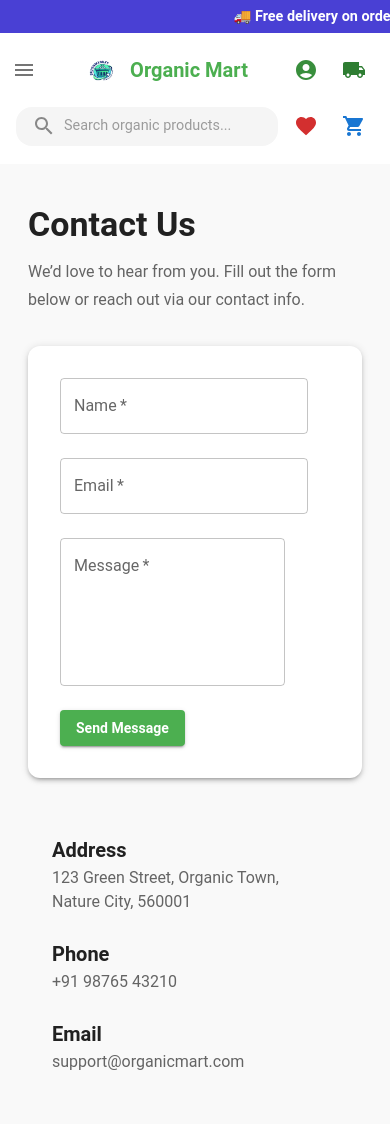
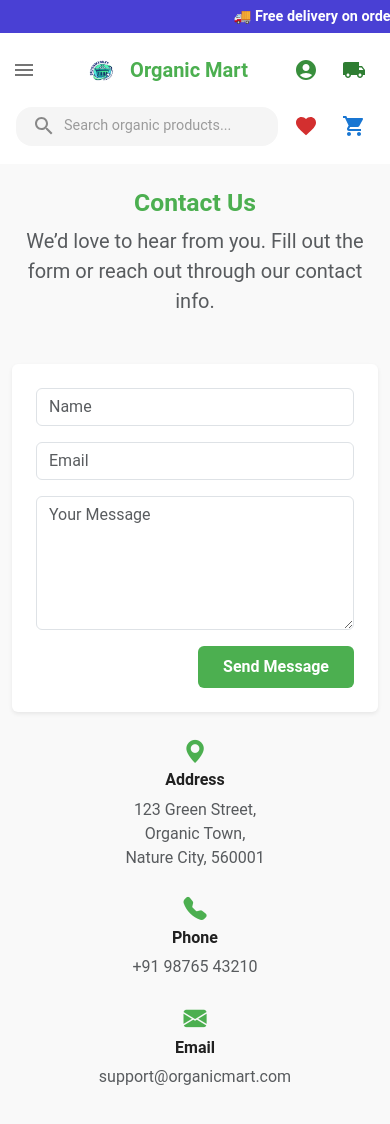
Before and after one commit to MaheswariBaskaran07/catchyfive, a React (Vite) app in the folder catchy-five/: page /contact in a window 390 px wide. Shown: the top 1124 px of the page. Built offline with nearby package versions, Linux system fonts and the light colour scheme.

Commit message:
Redesigned multiple pages for e-commerce app , improved responsiveness and Started development of the Checkout page

```diff
--- a/catchy-five/index.html
+++ b/catchy-five/index.html
@@ -6,7 +6,10 @@
     <meta name="viewport" content="width=device-width, initial-scale=1.0" />
     <title>E-Commerce</title>
     <link href="https://fonts.googleapis.com/css2?family=Poppins:wght@400;500;600&display=swap" rel="stylesheet">
-
+      <link
+  href="https://cdn.jsdelivr.net/npm/bootstrap-icons@1.10.5/font/bootstrap-icons.css"
+  rel="stylesheet"
+/>
   </head>
   <body>
     <div id="root"></div>
--- a/catchy-five/src/pages/AddAddress.tsx
+++ b/catchy-five/src/pages/AddAddress.tsx
@@ -34,40 +34,47 @@ export default function AddAddress() {
         overflow: 'hidden',
       }}
     >
-      {/*  background icons */}
-
+      {/* Top Left Decorative Image - hidden on xs */}
       <Box
         component="img"
         src="/grocery1.jpg"
         alt="groceries"
         sx={{
           position: 'absolute',
-    top: { xs: 10, sm: 30 },
-    left: { xs: 10, sm: 30 },
-    width: { xs: 200, sm: 200 },
-    opacity: 0.9,
+          top: 30,
+          left: 30,
+          width: { sm: 150, md: 180 },
+          display: { xs: 'none', sm: 'block' }, // ✅ hidden on small screens
+          opacity: 0.8,
           zIndex: 0,
-    margin:10,
+          borderRadius: 2,
+          animation: 'fadeIn 1s ease-in-out',
+          '@keyframes fadeIn': {
+            '0%': { opacity: 0 },
+            '100%': { opacity: 0.8 },
+          },
         }}
       />
 
-      {/* 🧺 Bottom Right Decorative Image */}
+      {/* Bottom Right Decorative Image - hidden on xs */}
       <Box
         component="img"
         src="/grocery2.jpg"
         alt="groceries"
         sx={{
           position: 'absolute',
-    bottom: { xs: 10, sm: 30 },
-    right: { xs: 10, sm: 30 },
-    width: { xs: 200, sm: 200 },
-    opacity: 0.9,
+          bottom: 30,
+          right: 30,
+          width: { sm: 150, md: 180 },
+          display: { xs: 'none', sm: 'block' }, // ✅ hidden on small screens
+          opacity: 0.8,
           zIndex: 0,
-    margin: 10,
+          borderRadius: 2,
+          animation: 'fadeIn 1s ease-in-out',
         }}
       />
 
-      {/* Card Container */}
+      {/* Form Card */}
       <Box
         width="100%"
         maxWidth="500px"
@@ -75,6 +82,7 @@ export default function AddAddress() {
         boxShadow={6}
         borderRadius={4}
         p={{ xs: 3, sm: 4 }}
+        mx="auto"
         textAlign="center"
         zIndex={1}
         sx={{
@@ -90,6 +98,7 @@ export default function AddAddress() {
           fontWeight={700}
           mb={1}
           sx={{
+            fontSize: { xs: '1.8rem', sm: '2.2rem' },
             background: 'linear-gradient(to right, #56ab2f, #a8e063)',
             WebkitBackgroundClip: 'text',
             WebkitTextFillColor: 'transparent',
@@ -98,7 +107,14 @@ export default function AddAddress() {
           Add Address
         </Typography>
 
-        <Typography variant="subtitle1" color="text.secondary" mb={3}>
+        <Typography
+          variant="subtitle1"
+          color="text.secondary"
+          mb={3}
+          sx={{
+            fontSize: { xs: '0.9rem', sm: '1rem' },
+          }}
+        >
           Help us deliver your order to the right place 🚚
         </Typography>
 
--- a/catchy-five/src/pages/ContactPage.tsx
+++ b/catchy-five/src/pages/ContactPage.tsx
@@ -1,19 +1,6 @@
 import React, { useState } from 'react';
-import {
-  Box,
-  Grid,
-  Typography,
-  TextField,
-  Button,
-  useTheme,
-  useMediaQuery,
-  Paper,
-} from '@mui/material';
 
 const ContactPage: React.FC = () => {
-  const theme = useTheme();
-  const isSm = useMediaQuery(theme.breakpoints.down('sm'));
-
   const [form, setForm] = useState({
     name: '',
     email: '',
@@ -26,122 +13,109 @@ const ContactPage: React.FC = () => {
 
   const handleSubmit = (e: React.FormEvent) => {
     e.preventDefault();
-    // integrate emailjs or backend API
-    console.log('Form Submitted:', form);
     alert('Thanks for contacting us!');
     setForm({ name: '', email: '', message: '' });
   };
 
   return (
-    <Box sx={{ py: 5, px: 2 }}>
-      <Box className="container">
-        <Typography variant="h4" fontWeight={700} gutterBottom>
-          Contact Us
-        </Typography>
-        <Typography variant="subtitle1" color="text.secondary" mb={4}>
-          We’d love to hear from you. Fill out the form below or reach out via our contact info.
-        </Typography>
+    <div className="container py-4" style={{ maxWidth: '900px' }}>
+      {/* Heading */}
+      <div className="text-center mb-5">
+        <h2 style={{ color: '#4CAF50', fontWeight: 700 }}>Contact Us</h2>
+        <p className="text-muted fs-5">
+          We’d love to hear from you. Fill out the form or reach out through our contact info.
+        </p>
+      </div>
 
-        <Grid container spacing={4}>
       {/* Contact Form */}
-          <Grid item xs={12} md={7}>
-            <Paper elevation={3} sx={{ p: 4, borderRadius: 3 }}>
+      <div className="row justify-content-center mb-4">
+        <div className="col-12">
+          <div className="card shadow-sm border-0 p-4 p-md-4">
             <form onSubmit={handleSubmit}>
-                <Grid container spacing={3}>
-                  <Grid item xs={12} sm={6}>
-                    <TextField
-                      fullWidth
-                      label="Name"
+              <div className="row g-3">
+                <div className="col-md-6">
+                  <input
+                    type="text"
                     name="name"
+                    className="form-control"
+                    placeholder="Name"
                     value={form.name}
                     onChange={handleChange}
                     required
                   />
-                  </Grid>
-                  <Grid item xs={12} sm={6}>
-                    <TextField
-                      fullWidth
-                      label="Email"
+                </div>
+                <div className="col-md-6">
+                  <input
+                    type="email"
                     name="email"
-                      type="email"
+                    className="form-control"
+                    placeholder="Email"
                     value={form.email}
                     onChange={handleChange}
                     required
                   />
-                  </Grid>
-                  <Grid item xs={12}>
-                    <TextField
-                      fullWidth
-                      label="Message"
+                </div>
+                <div className="col-12">
+                  <textarea
                     name="message"
+                    rows={5}
+                    className="form-control"
+                    placeholder="Your Message"
                     value={form.message}
                     onChange={handleChange}
                     required
-                      multiline
-                      rows={5}
-                    />
-                  </Grid>
-                  <Grid item xs={12}>
-                    <Button
-                      variant="contained"
+                  ></textarea>
+                </div>
+                <div className="col-12 text-end">
+                  <button
                     type="submit"
-                      sx={{
-                        bgcolor: '#4CAF50',
-                        fontWeight: 600,
+                    className="btn px-4 py-2 fw-semibold"
+                    style={{
+                      backgroundColor: '#4CAF50',
+                      color: '#fff',
+                      borderRadius: '6px',
                       textTransform: 'none',
-                        '&:hover': { bgcolor: '#388e3c' },
+                      transition: 'background-color 0.3s ease',
+                    }}
+                    onMouseOver={(e) => {
+                      (e.currentTarget as HTMLButtonElement).style.backgroundColor = '#388e3c';
+                    }}
+                    onMouseOut={(e) => {
+                      (e.currentTarget as HTMLButtonElement).style.backgroundColor = '#4CAF50';
                     }}
                   >
                     Send Message
-                    </Button>
-                  </Grid>
-                </Grid>
+                  </button>
+                </div>
+              </div>
             </form>
-            </Paper>
-          </Grid>
+          </div>
+        </div>
+      </div>
 
-          {/* Contact Info */}
-          <Grid item xs={12} md={5}>
-            <Box
-              sx={{
-                display: 'flex',
-                flexDirection: 'column',
-                gap: 3,
-                bgcolor: isSm ? 'transparent' : '#f5f5f5',
-                p: 3,
-                borderRadius: 2,
-                height: '100%',
-              }}
-            >
-              <Box>
-                <Typography variant="h6" fontWeight={600}>
-                  Address
-                </Typography>
-                <Typography color="text.secondary">
-                  123 Green Street, Organic Town,<br />Nature City, 560001
-                </Typography>
-              </Box>
-              <Box>
-                <Typography variant="h6" fontWeight={600}>
-                  Phone
-                </Typography>
-                <Typography color="text.secondary">
-                  +91 98765 43210
-                </Typography>
-              </Box>
-              <Box>
-                <Typography variant="h6" fontWeight={600}>
-                  Email
-                </Typography>
-                <Typography color="text.secondary">
-                  support@organicmart.com
-                </Typography>
-              </Box>
-            </Box>
-          </Grid>
-        </Grid>
-      </Box>
-    </Box>
+      {/* Contact Info Row */}
+      <div className="row text-center">
+        <div className="col-md-4 mb-4 mb-md-0">
+          <i className="bi bi-geo-alt-fill fs-3 mb-2" style={{ color: '#4CAF50' }}></i>
+          <h6 className="fw-bold">Address</h6>
+          <p className="text-muted mb-0">
+            123 Green Street,<br />
+            Organic Town,<br />
+            Nature City, 560001
+          </p>
+        </div>
+        <div className="col-md-4 mb-4 mb-md-0">
+          <i className="bi bi-telephone-fill fs-3 mb-2" style={{ color: '#4CAF50' }}></i>
+          <h6 className="fw-bold">Phone</h6>
+          <p className="text-muted mb-0">+91 98765 43210</p>
+        </div>
+        <div className="col-md-4">
+          <i className="bi bi-envelope-fill fs-3 mb-2" style={{ color: '#4CAF50' }}></i>
+          <h6 className="fw-bold">Email</h6>
+          <p className="text-muted mb-0">support@organicmart.com</p>
+        </div>
+      </div>
+    </div>
   );
 };
 
--- a/catchy-five/src/pages/ShopPage.tsx
+++ b/catchy-five/src/pages/ShopPage.tsx
@@ -1,24 +1,7 @@
 import React, { useState, useEffect } from 'react';
-import {
-  Box,
-  Grid,
-  Typography,
-  Card,
-  CardMedia,
-  CardContent,
-  Button,
-  MenuItem,
-  Select,
-  FormControl,
-  InputLabel,
-  useTheme,
-  useMediaQuery,
-  IconButton,
-} from '@mui/material';
 import { useSearchParams } from 'react-router-dom';
-import ShoppingCartIcon from '@mui/icons-material/ShoppingCart';
-import FavoriteBorderIcon from '@mui/icons-material/FavoriteBorder';
 import { useCartContext } from '../components/CartContext';
+import 'bootstrap/dist/css/bootstrap.min.css';
 
 interface Product {
   id: number;
@@ -29,8 +12,6 @@ interface Product {
 }
 
 const ShopPage: React.FC = () => {
-  const theme = useTheme();
-  const isSm = useMediaQuery(theme.breakpoints.down('sm'));
   const { addToCart, addToWishlist } = useCartContext();
   const [searchParams] = useSearchParams();
   const categoryFilter = searchParams.get('category');
@@ -38,6 +19,8 @@ const ShopPage: React.FC = () => {
   const [sort, setSort] = useState<string>('default');
   const [filteredProducts, setFilteredProducts] = useState<Product[]>([]);
   const [quantities, setQuantities] = useState<{ [id: number]: number }>({});
+  const [hovered, setHovered] = useState<number | null>(null);
+  const [wishlistStatus, setWishlistStatus] = useState<{ [id: number]: boolean }>({});
 
   const products: Product[] = [
     { id: 1, name: 'Tomatoes (1kg)', price: 30, img: '/tomatoes.jpg', category: 'vegetables' },
@@ -69,137 +52,141 @@ const ShopPage: React.FC = () => {
     });
   };
 
+  const handleAddToWishlist = (product: Product) => {
+    addToWishlist(product);
+    setWishlistStatus((prev) => ({ ...prev, [product.id]: true }));
+
+    setTimeout(() => {
+      setWishlistStatus((prev) => ({ ...prev, [product.id]: false }));
+    }, 2000);
+  };
+
   return (
-    <Box sx={{ py: 5, px: { xs: 1, sm: 2, md: 4 } }}>
-      <Box display="flex" justifyContent="space-between" alignItems="center" mb={4} flexWrap="wrap" gap={2}>
-        <Typography variant="h4" fontWeight={700}>
+    <div className="container py-4">
+      <div className="d-flex justify-content-between align-items-center mb-4 flex-wrap gap-2">
+        <h2 className="fw-bold mb-0">
           {categoryFilter
             ? `${categoryFilter.charAt(0).toUpperCase() + categoryFilter.slice(1)} Collection`
             : 'Shop All Products'}
-        </Typography>
+        </h2>
 
-        <FormControl size="small" sx={{ minWidth: 160 }}>
-          <InputLabel>Sort By</InputLabel>
-          <Select value={sort} label="Sort By" onChange={(e) => setSort(e.target.value)}>
-            <MenuItem value="default">Default</MenuItem>
-            <MenuItem value="lowToHigh">Price: Low to High</MenuItem>
-            <MenuItem value="highToLow">Price: High to Low</MenuItem>
-          </Select>
-        </FormControl>
-      </Box>
+        <div>
+          <label className="me-2">Sort By:</label>
+          <select
+            className="form-select form-select-sm d-inline-block"
+            style={{ width: '160px' }}
+            value={sort}
+            onChange={(e) => setSort(e.target.value)}
+          >
+            <option value="default">Default</option>
+            <option value="lowToHigh">Price: Low to High</option>
+            <option value="highToLow">Price: High to Low</option>
+          </select>
+        </div>
+      </div>
 
-      <Grid container spacing={3}>
-        {filteredProducts.map((product) => (
-          <Grid item xs={12} sm={6} md={4} key={product.id}>
-            <Card
-              sx={{
-                height: '100%',
-                display: 'flex',
-                flexDirection: 'column',
-                transition: 'transform 0.2s',
-                '&:hover': { transform: 'scale(1.02)' },
-              }}
-            >
-              <CardMedia
-                component="img"
-                image={product.img}
-                alt={product.name}
-                sx={{
-                  height: 200,
-                  objectFit: 'cover',
-                  width: '100%',
-                }}
-              />
-              <CardContent sx={{ display: 'flex', flexDirection: 'column', justifyContent: 'space-between', flexGrow: 1 }}>
-                <Box>
-                  <Typography variant="subtitle1" fontWeight={600}>
-                    {product.name}
-                  </Typography>
-                  <Typography color="text.secondary" mb={2}>
-                    ₹{product.price}
-                  </Typography>
-                </Box>
+      <div className="row g-4">
+        {filteredProducts.map((product) => {
+          const cartBtnStyle: React.CSSProperties = {
+            backgroundColor: hovered === product.id ? '#388e3c' : '#4CAF50',
+            color: 'white',
+            fontWeight: 600,
+            textTransform: 'none',
+            borderRadius: '10px',
+            padding: '6px 12px',
+            whiteSpace: 'nowrap',
+            border: 'none',
+            transition: 'background-color 0.3s ease',
+            fontSize: '0.875rem',
+          };
 
-                {/* Controls in one row */}
-                <Box
-                  display="flex"
-                  alignItems="center"
-                  justifyContent="space-between"
-                  flexWrap="wrap"
-                  gap={1}
-                  mt={2}
-                >
-                  {/* Quantity */}
-                  <Box display="flex" alignItems="center" gap={1}>
-                    <Button
-                      variant="outlined"
-                      size="small"
-                      onClick={() => handleQuantityChange(product.id, -1)}
-                      sx={{ minWidth: 30, px: 0 }}
+          return (
+            <div className="col-12 col-sm-6 col-md-4 col-lg-3" key={product.id}>
+              <div className="card h-100 shadow-sm position-relative">
+                <img
+                  src={product.img}
+                  alt={product.name}
+                  className="card-img-top"
+                  style={{ height: '180px', objectFit: 'cover' }}
+                />
+                <div className="card-body d-flex flex-column justify-content-between">
+                  <div>
+                    <h6 className="fw-bold">{product.name}</h6>
+                    <p className="text-muted mb-2">₹{product.price}</p>
+                  </div>
+
+                  <div className="d-flex align-items-center justify-content-between flex-wrap gap-1 mt-3">
+                    <div className="d-flex align-items-center gap-2">
+                      <button
+                        className="btn btn-outline-secondary btn-sm"
+                        onClick={() => handleQuantityChange(product.id, -1)}
+                      >
+                        –
+                      </button>
+                      <span>{quantities[product.id] || 1}</span>
+                      <button
+                        className="btn btn-outline-secondary btn-sm"
+                        onClick={() => handleQuantityChange(product.id, 1)}
+                      >
+                        +
+                      </button>
+                    </div>
+
+                    <button
+                      className="btn btn-sm"
+                      onClick={() =>
+                        addToCart({ ...product, quantity: quantities[product.id] || 1 })
+                      }
+                      onMouseEnter={() => setHovered(product.id)}
+                      onMouseLeave={() => setHovered(null)}
+                      style={cartBtnStyle}
                     >
-                      –
-                    </Button>
-                    <Typography>{quantities[product.id] || 1}</Typography>
-                    <Button
-                      variant="outlined"
-                      size="small"
-                      onClick={() => handleQuantityChange(product.id, 1)}
-                      sx={{ minWidth: 30, px: 0 }}
-                    >
-                      +
-                    </Button>
-                  </Box>
+                      Add to Cart
+                    </button>
 
-                  {/* Add to Cart */}
-                  <Button
-                    variant="contained"
-                    onClick={() => addToCart({ ...product, quantity: quantities[product.id] || 1 })}
-                    startIcon={<ShoppingCartIcon />}
-                    sx={{
-                      bgcolor: '#4CAF50',
-                      color: '#fff',
-                      fontWeight: 600,
-                      textTransform: 'none',
-                      borderRadius: '10px',
-                      px: 2,
-                      whiteSpace: 'nowrap',
-                      '&:hover': {
-                        bgcolor: '#388e3c',
-                      },
-                    }}
-                  >
-                    Add to Cart
-                  </Button>
+                    <div style={{ position: 'relative' }}>
+                      <button
+                        className="btn btn-outline-danger btn-sm"
+                        onClick={() => handleAddToWishlist(product)}
+                      >
+                        ❤
+                      </button>
 
-                  {/* Wishlist */}
-                  <IconButton
-                    onClick={() => addToWishlist(product)}
-                    sx={{
-                      color: '#d32f2f',
-                      '&:hover': {
-                        color: '#b71c1c',
-                        backgroundColor: '#ffe6e6',
-                      },
-                    }}
-                  >
-                    <FavoriteBorderIcon />
-                  </IconButton>
-                </Box>
-              </CardContent>
-            </Card>
-          </Grid>
-        ))}
-      </Grid>
+                      {/* Tooltip message near the heart icon */}
+                      {wishlistStatus[product.id] && (
+                        <div
+                          style={{
+                            position: 'absolute',
+                            top: '-28px',
+                            right: 0,
+                            backgroundColor: '#4CAF50',
+                            color: 'white',
+                            padding: '3px 10px',
+                            borderRadius: '6px',
+                            fontSize: '12px',
+                            whiteSpace: 'nowrap',
+                            boxShadow: '0 2px 6px rgba(0,0,0,0.2)',
+                            zIndex: 10,
+                          }}
+                        >
+                          Added to wishlist
+                        </div>
+                      )}
+                    </div>
+                  </div>
+                </div>
+              </div>
+            </div>
+          );
+        })}
+      </div>
 
-      {/* Empty State */}
       {filteredProducts.length === 0 && (
-        <Box textAlign="center" mt={6}>
-          <Typography variant="h6" color="text.secondary">
-            No products found in this category.
-          </Typography>
-        </Box>
+        <div className="text-center mt-5">
+          <p className="text-muted">No products found in this category.</p>
+        </div>
       )}
-    </Box>
+    </div>
   );
 };
 
```
Also changed, not shown: catchy-five/src/components/Header.tsx (+55 -13 lines), catchy-five/src/pages/CartPage.tsx (+71 -15 lines), catchy-five/src/pages/OffersPage.tsx (+50 -13 lines). Lines whose indentation alone changed are shown as unchanged.
